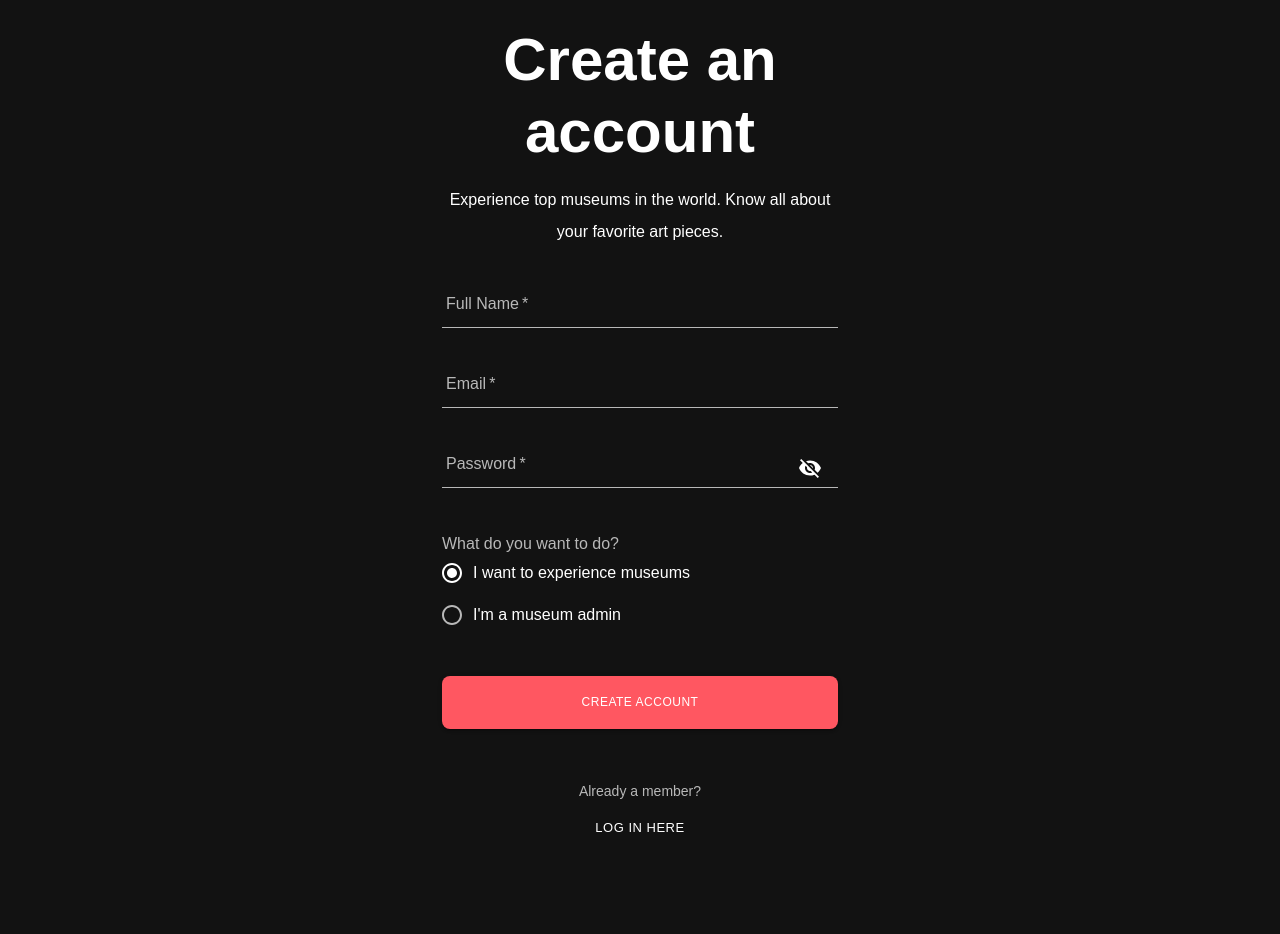
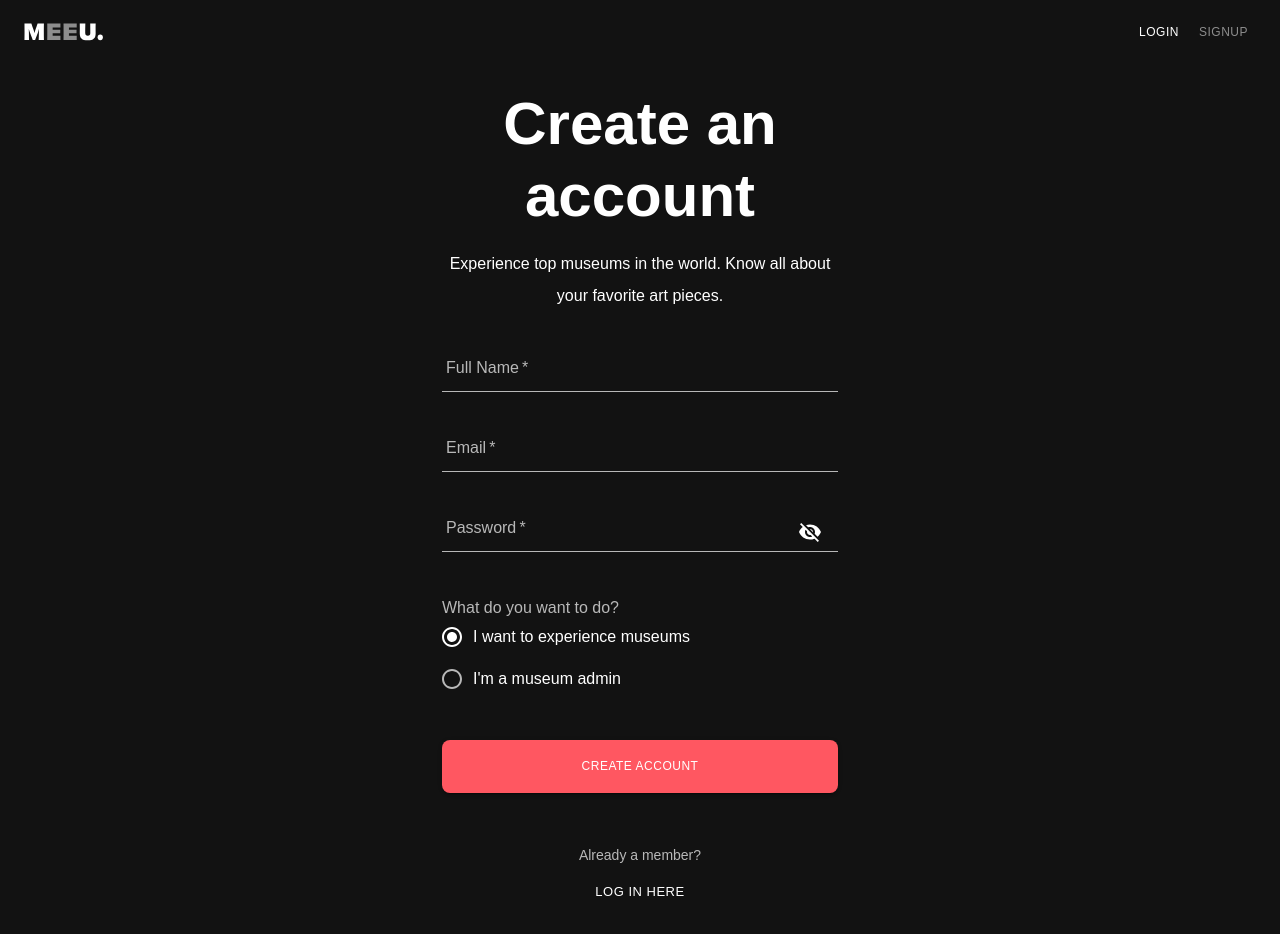
Before and after one commit to benbalderas/meeu-frontend, a React (Create React App) app: page /signup in a window 1280 px wide. Shown: the top 934 px of the page. Before the commit the page ends 900 px from the top, so only its background shows below. Built offline with nearby package versions, Linux system fonts and the light colour scheme; a web font is replaced by a local one.

Commit message:
Landing nav styles. Include nav in routes

```diff
--- a/src/App.js
+++ b/src/App.js
@@ -12,6 +12,10 @@ import Routes from 'Routes';
 
 function App() {
   const location = useLocation();
+  const landingPages =
+    location.pathname !== '/login' &&
+    location.pathname !== '/signup' &&
+    location.pathname !== '/';
 
   return (
     <ThemeProvider theme={theme}>
@@ -19,9 +23,7 @@ function App() {
 
       <div className="App">
         <ConditionalWrapper
-          condition={
-            location.pathname !== '/login' && location.pathname !== '/signup'
-          }
+          condition={landingPages}
           wrapper={(children) => (
             <MainNav screenTitle={getScreenTitle(location.pathname)}>
               {children}
--- a/src/Routes.js
+++ b/src/Routes.js
@@ -4,6 +4,7 @@ import PrivateRoute from 'components/wrappers/PrivateRoute';
 import AdminRoute from 'components/wrappers/AdminRoute';
 
 // Landing
+import LandingNav from 'components/navigation/LandingNav';
 import Login from 'components/forms/Login';
 import Signup from 'components/forms/Signup';
 
@@ -24,8 +25,26 @@ import UserDetails from 'components/details/UserDetails';
 
 const Routes = () => (
   <Switch>
-    <Route exact path="/login" component={() => <Login />} />
-    <Route exact path="/signup" component={() => <Signup />} />
+    <Route
+      exact
+      path="/login"
+      component={() => (
+        <>
+          <LandingNav />
+          <Login />
+        </>
+      )}
+    />
+    <Route
+      exact
+      path="/signup"
+      component={() => (
+        <>
+          <LandingNav />
+          <Signup />
+        </>
+      )}
+    />
 
     <PrivateRoute exact path="/museums" component={() => <MuseumGrid />} />
     <PrivateRoute exact path="/exhibits" component={() => <ExhibitsGrid />} />
--- a/src/components/navigation/LandingNav/index.js
+++ b/src/components/navigation/LandingNav/index.js
@@ -1,28 +1,69 @@
 import React from 'react';
-import { Link } from 'react-router-dom';
+import { NavLink } from 'react-router-dom';
 import { makeStyles } from '@material-ui/core/styles';
 import Logo from 'images/logo.svg';
 
-import { AppBar, Button, Toolbar, Typography } from '@material-ui/core';
+import { AppBar, Button, Toolbar, Box, IconButton } from '@material-ui/core';
 
-const useStyles = makeStyles((theme) => ({}));
+const useStyles = makeStyles((theme) => ({
+  bar: {
+    justifyContent: 'space-between',
+  },
+  logo: {
+    marginRight: theme.spacing(2),
+    borderRadius: 6,
+  },
+  slogan: {
+    flexGrow: 1,
+  },
+  toolbar: theme.mixins.toolbar,
+}));
 
-export default function LandingNav() {
+export default function LandingNav({ children }) {
   const classes = useStyles();
 
   return (
+    <>
       <AppBar position="fixed" elevation={0}>
-      <img src={Logo} src="Meeu" />
+        <Toolbar>
+          <IconButton
+            className={classes.logo}
+            edge="start"
+            component={NavLink}
+            to="/"
+          >
+            <img src={Logo} alt="Meeu" />
+          </IconButton>
 
-      <Toolbar>
-        <Button component={Link} to="/login">
+          <Box className={classes.slogan} />
+
+          <Button
+            component={NavLink}
+            to="/login"
+            activeStyle={{
+              color: '#8d8d8d',
+            }}
+          >
             Login
           </Button>
 
-        <Button color="primary" component={Link} to="/Signup">
+          <Button
+            color="primary"
+            component={NavLink}
+            to="/signup"
+            activeStyle={{
+              color: '#8d8d8d',
+            }}
+          >
             Signup
           </Button>
         </Toolbar>
       </AppBar>
+
+      <Box flexGrow={1}>
+        <div className={classes.toolbar} />
+        {children}
+      </Box>
+    </>
   );
 }
--- a/src/components/navigation/MainNav/index.js
+++ b/src/components/navigation/MainNav/index.js
@@ -10,7 +10,6 @@ import NavBar from 'components/navigation/NavBar';
 import DefaultAvatar from 'images/default-avatar.png';
 
 const useStyles = makeStyles((theme) => ({
-  // necessary for content to be below app bar
   toolbar: theme.mixins.toolbar,
 }));
 
--- a/src/theme.js
+++ b/src/theme.js
@@ -116,6 +116,13 @@ const theme = createMuiTheme({
         },
       },
     },
+    MuiToolbar: {
+      root: {
+        '& > .MuiButton-root': {
+          marginTop: 0,
+        },
+      },
+    },
     MuiContainer: {
       root: {
         marginTop: 24,
```
Lines whose indentation alone changed are shown as unchanged.
